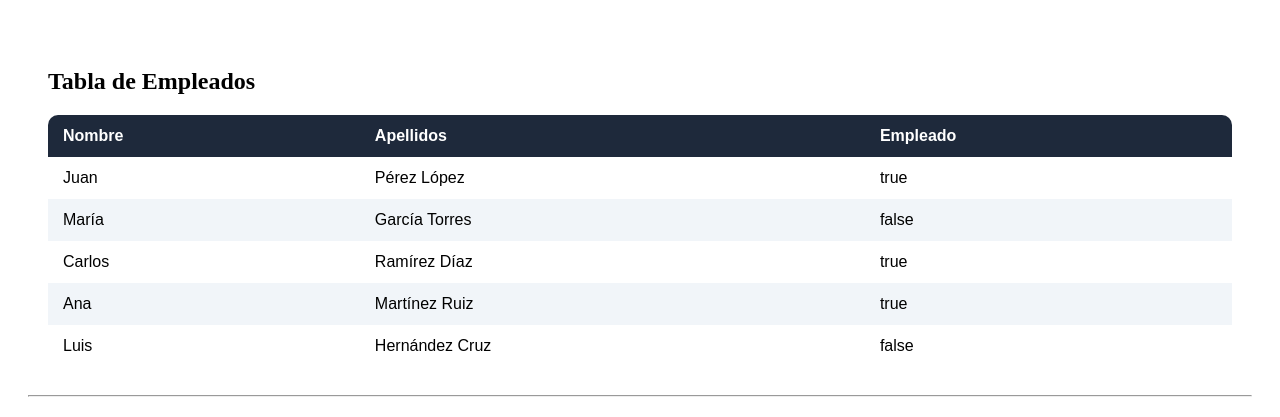
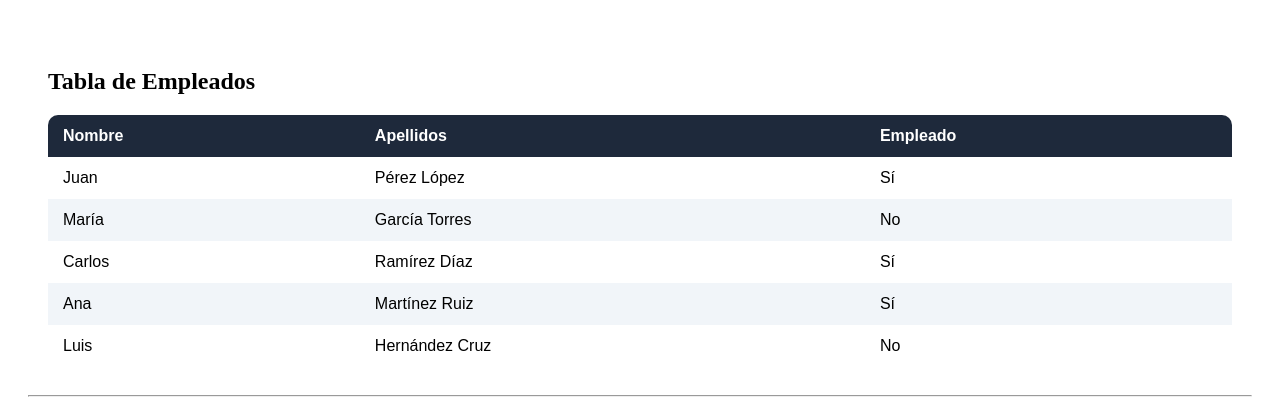
Before and after one commit to kriztobal/angular-tabla-reutilizable, an Angular app: page / in a window 1280 px wide. Shown: the top 417 px of the page. Built offline with nearby package versions, Linux system fonts and the light colour scheme.

Commit message:
Agregar si/no para mostrar en tabla

```diff
--- a/src/app/features/primer-tabla/primer-tabla.component.ts
+++ b/src/app/features/primer-tabla/primer-tabla.component.ts
@@ -18,7 +18,11 @@ export class PrimerTablaComponent {
   columnas = [
     { key: 'nombre', label: 'Nombre' },
     { key: 'apellidos', label: 'Apellidos' },
-    { key: 'empleado', label: 'Empleado' }
+    {
+      key: 'empleado',
+      label: 'Empleado',
+      format: (value: boolean) => value ? 'Sí' : 'No'
+    }
   ];
 
   /*
--- a/src/app/shared/table/table.component.html
+++ b/src/app/shared/table/table.component.html
@@ -12,7 +12,11 @@
             <tbody>
                 <tr *ngFor="let row of data">
                     <td *ngFor="let col of columns">
-                {{ row[col.key] }}
+                      {{
+                        col.format
+                        ? col.format(row[col.key])
+                        : row[col.key]
+                      }}
                     </td>
                 </tr>
             </tbody>
```
Also changed, not shown: src/app/shared/table/table.component.ts (+12 -4 lines). Lines whose indentation alone changed are shown as unchanged.
